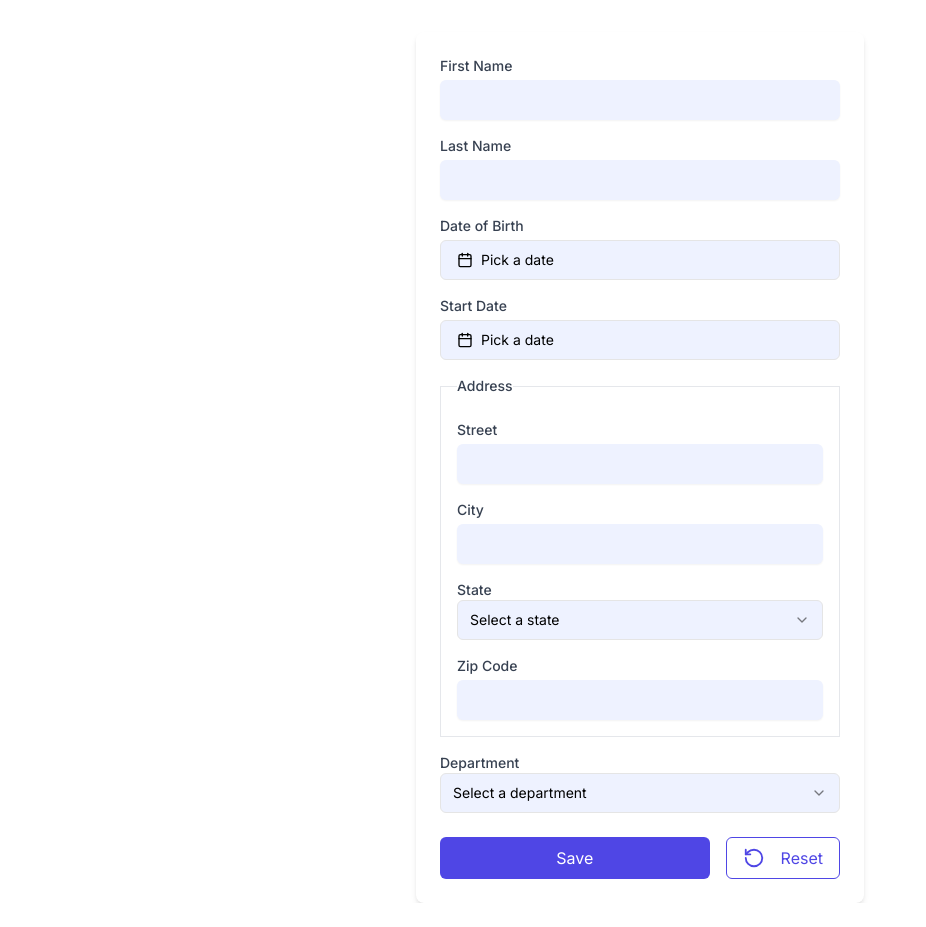
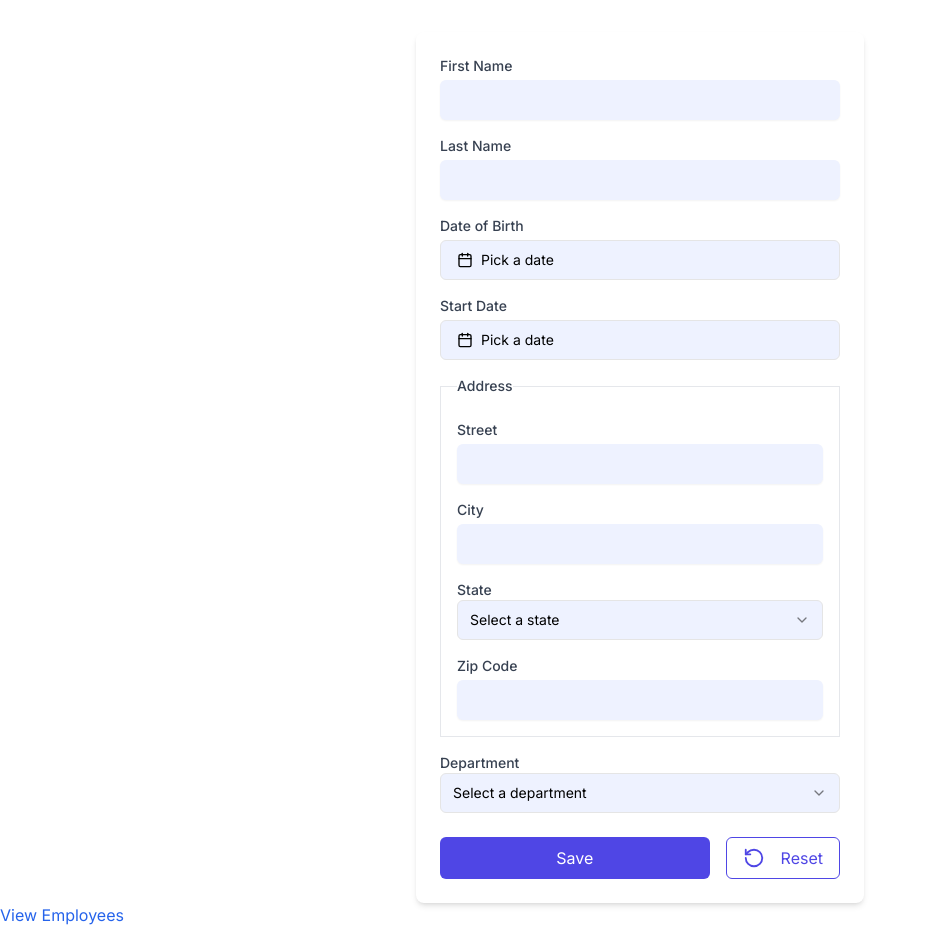
Before and after one commit to maxdnc/hrnet, a Next.js app: page / in a window 1280 px wide. Shown: the whole page, without its empty margins (0-926 px from the left). Before the commit the page ends 903 px from the top, so only its background shows below. Built offline with nearby package versions, Linux system fonts and the light colour scheme.

Commit message:
feat: Add link to view employees in Home page

```diff
--- a/src/app/page.js
+++ b/src/app/page.js
@@ -1,9 +1,14 @@
+import Link from 'next/link';
 import EmployeeForm from './components/EmployeeForm';
 
 const Home = () => {
   return (
     <div>
       <EmployeeForm />
+
+      <Link href="/employees" className="mt-4 text-blue-600 hover:underline">
+        View Employees{' '}
+      </Link>
     </div>
   );
 };
```
